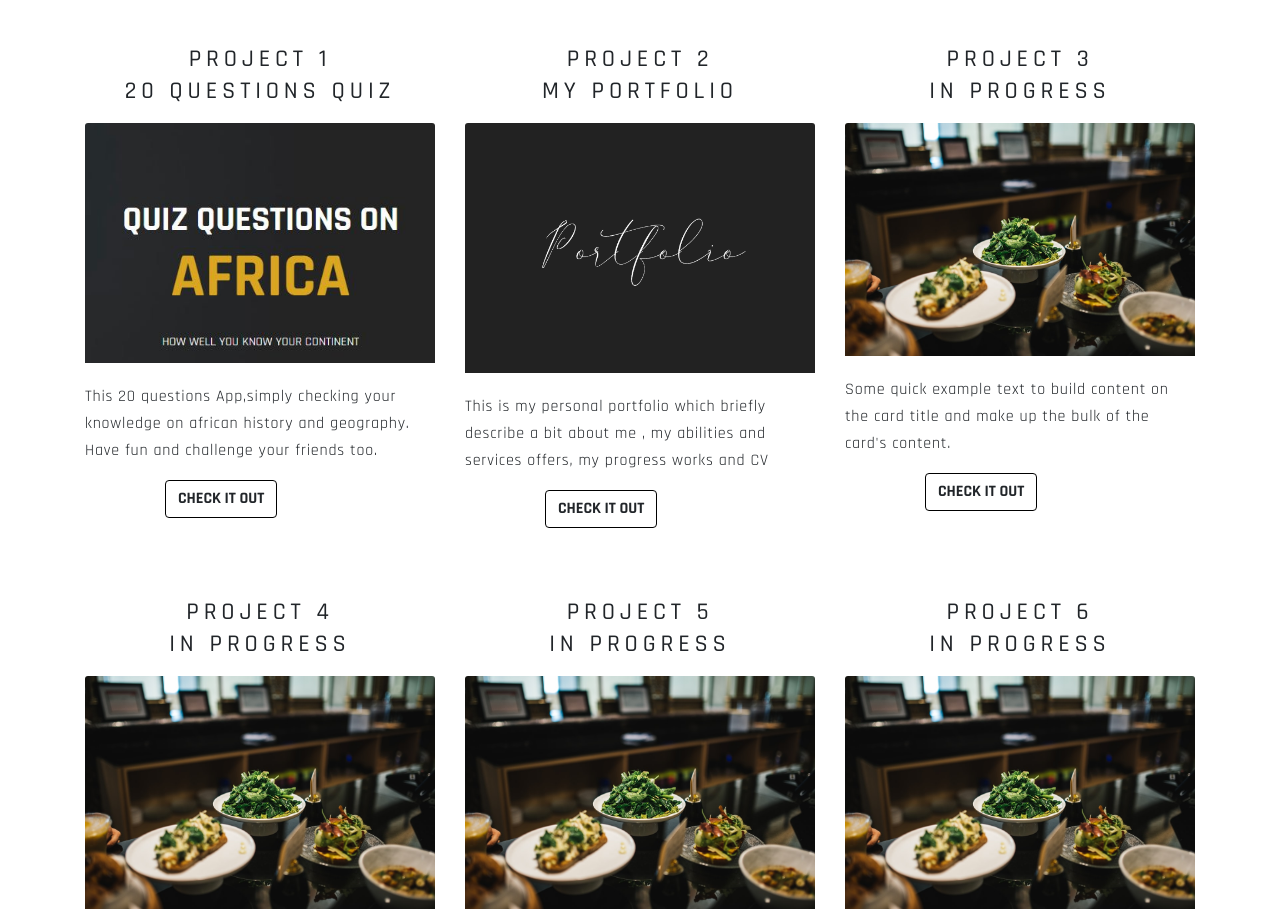
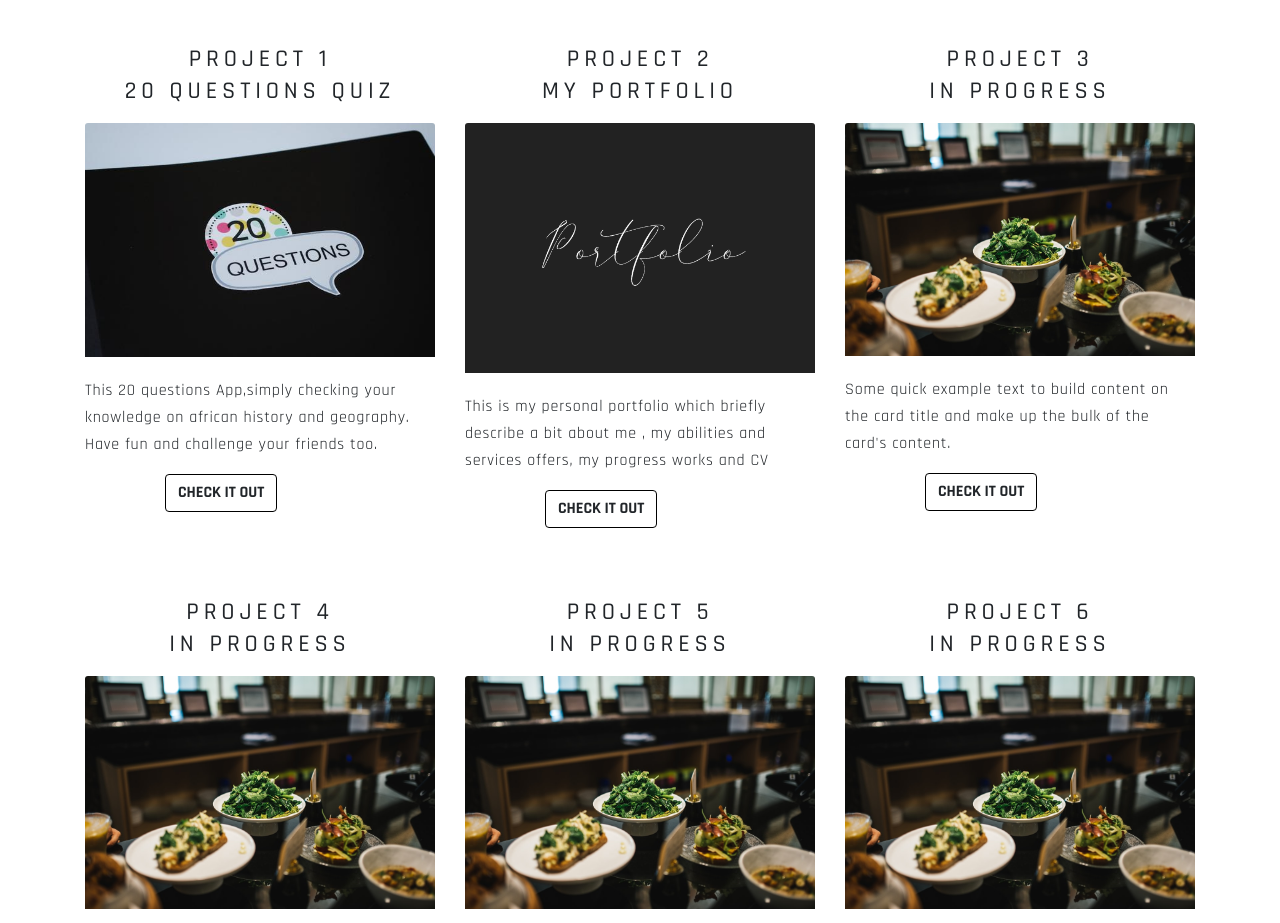
Before and after one commit to Wakipepa/portfolio, a plain HTML site: page index.html in a window 1280 px wide. Shown: the part 1760-2683 px from the top of the page. Drawn offline with nearby package versions, Linux system fonts and the light colour scheme.

Commit message:
Add bg on quiz project

```diff
--- a/index.html
+++ b/index.html
@@ -121,7 +121,7 @@
 				<article class="my-4">
 					<div class="card wow fadeInUp">
 						<h3 class="card-title text-center mb-3">PROJECT 1<br>
-						20 QUESTIONS QUIZ</h3><a href="https://quiz-africa.herokuapp.com/" target="_blank"><img alt="Quiz" class="card-img-top" src="img/quiz.JPG"></a>
+						20 QUESTIONS QUIZ</h3><a href="https://quiz-africa.herokuapp.com/" target="_blank"><img alt="Quiz" class="card-img-top" src="img/quiz1.jpg"></a>
 						<div class="card-body px-0">
 							<p class="card-text">This 20 questions App,simply checking your knowledge on african history and geography. Have fun and challenge your friends too. </p>
 							<a class="btn btn-default project-location" href="https://github.com/Wakipepa/quiz-africa" target="_blank">CHECK IT OUT</a>
```
Also changed, not shown: img/quiz.JPG (deleted), img/quiz1.jpg (added).
